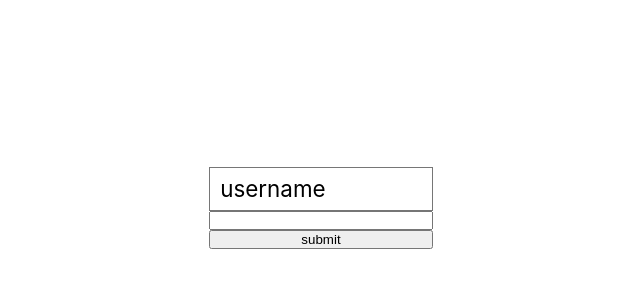
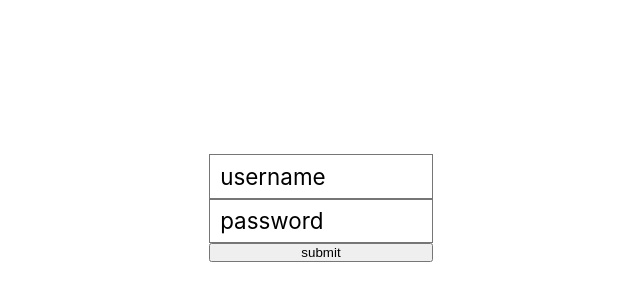
Before and after one commit to j0053f/movie_watch_list_frontend, a React (Create React App) app: page /signin in a window 1280 px wide. Shown: the part 192-492 px from the top of the page, without its empty margins (319-959 px from the left). Built offline with nearby package versions, Linux system fonts and the light colour scheme.

Commit message:
a misspell

```diff
--- a/src/SignIn.js
+++ b/src/SignIn.js
@@ -59,7 +59,7 @@ export default function SignIn() {
           onChange={handleChange}
         />
 
-        <input
+        <Input
           labelText="password"
           type="password"
           name="password"
```
